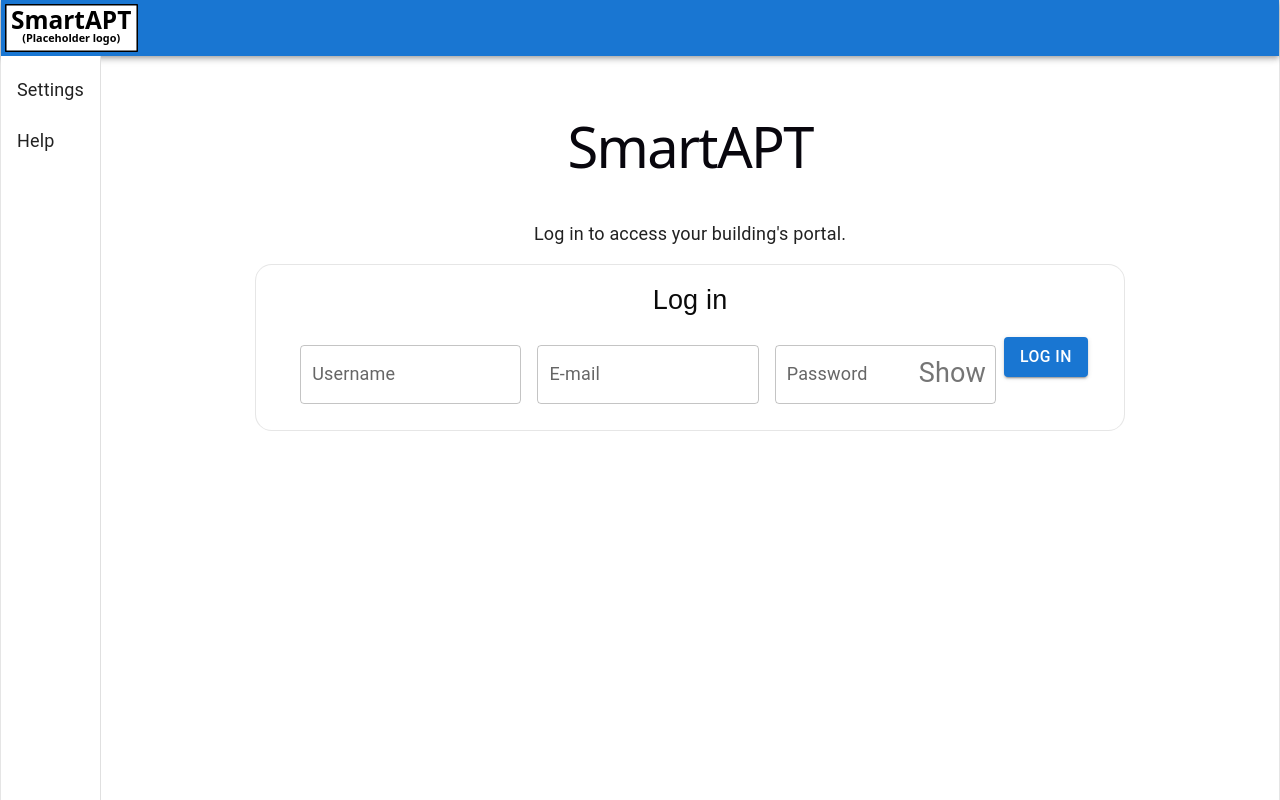
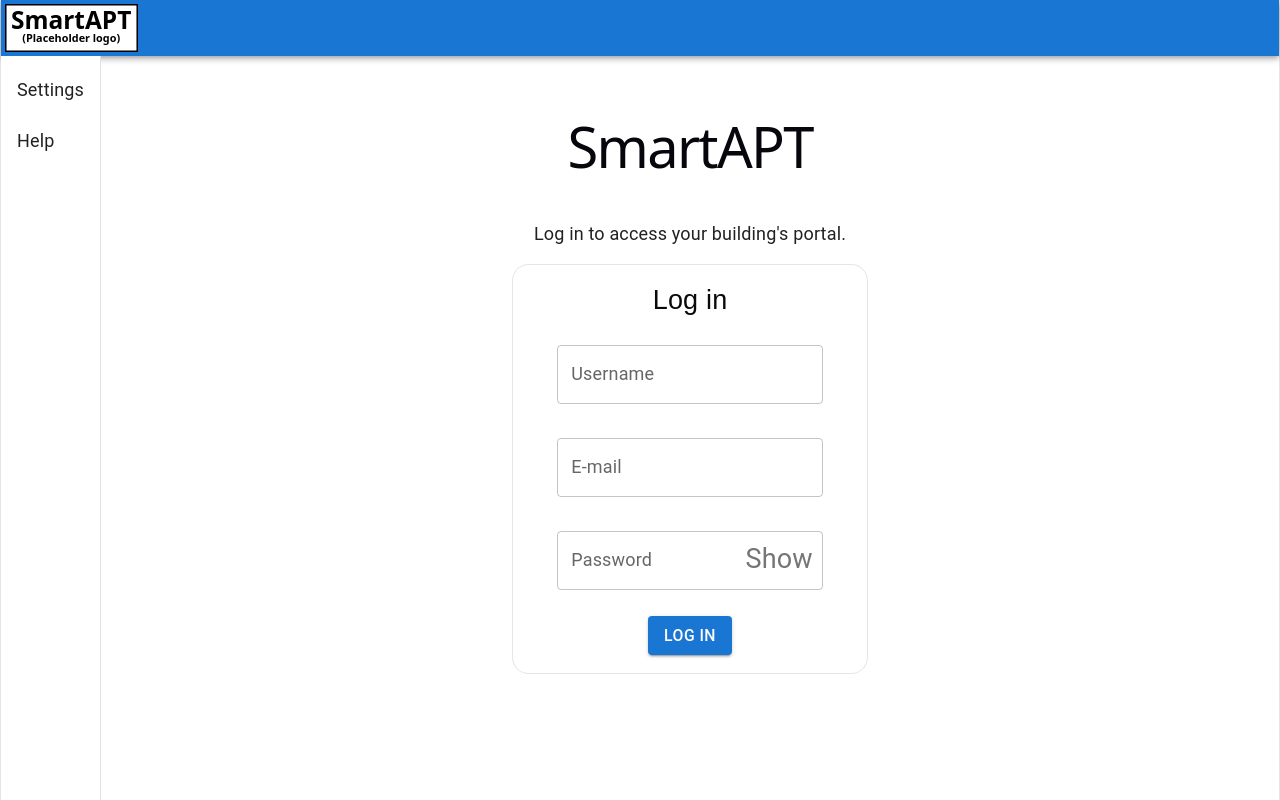
Before and after one commit to SevereWXJames/dormitory-managment-project, a React (Vite) app in the folder frontend/: page / in a window 1280 px wide. Built offline with nearby package versions, Linux system fonts and the light colour scheme; no server answers.

Commit message:
Merged changes in login form

```diff
--- a/frontend/src/components/common/LoginForm.tsx
+++ b/frontend/src/components/common/LoginForm.tsx
@@ -29,28 +29,29 @@ export function LoginForm() {
     } = useLoginForm();
 
 	return (
-		<div className="login-form">
-            <FormControl sx={{ m: 1, width: '25ch' }} variant="filled">
+        <div className="login-form flex flex-col gap-4 m-2 items-center mx-auto"
+             style={{width: 'fit-content', margin: '0 auto'}}>
+            <FormControl sx={{m: 1, width: '100%', maxWidth: '30ch'}}>
                 <InputLabel htmlFor={`${usernameFieldID}-input`}>Username</InputLabel>
                 <OutlinedInput
                     id={`${usernameFieldID}-input`}
                     type='text'
                     label="Username"
                     value={username}
-                    onChange={(e) => setUsername((e.target as HTMLInputElement).value)}
+                    onInput={(e) => setUsername((e.target as HTMLInputElement).value)}
                 />
             </FormControl>
-			<FormControl sx={{ m: 1, width: '25ch' }} variant="filled">
+            <FormControl sx={{m: 1, width: '100%', maxWidth: '30ch'}}>
                 <InputLabel htmlFor={`${emailFieldID}-input`}>E-mail</InputLabel>
                 <OutlinedInput
                     id={`${emailFieldID}-input`}
-					type='email'
+                    type='text'
                     label="E-mail"
                     value={email}
-					onChange={(e) => setEmail((e.target as HTMLInputElement).value)}
+                    onInput={(e) => setEmail((e.target as HTMLInputElement).value)}
                 />
             </FormControl>
-			<FormControl sx={{ m: 1, width: '25ch' }} variant="filled">
+            <FormControl sx={{m: 1, width: '100%', maxWidth: '30ch'}}>
                 <InputLabel htmlFor={`${passwordFieldID}-input`}>Password</InputLabel>
                 <OutlinedInput
                     id={`${passwordFieldID}-input`}
@@ -65,9 +66,11 @@ export function LoginForm() {
                                 onClick={handleClickShowPassword}
                                 onMouseDown={handleMouseDownPassword}
                                 onMouseUp={handleMouseUpPassword}
+                                onInput={(e) => setPassword((e.target as HTMLInputElement).value)}
                                 edge="end"
                             >
-						{showPassword ? <span className="password-field-edge-button">Hide</span>: <span className="password-field-edge-button">Show</span>}
+                                {showPassword ? <span className="password-field-edge-button">Hide</span> :
+                                    <span className="password-field-edge-button">Show</span>}
                             </IconButton>
                         </InputAdornment>
                     }
@@ -81,114 +84,3 @@ export function LoginForm() {
         </div>
 	)
 }
-
-
-// import { Button, FormControl, IconButton, InputAdornment, InputLabel, OutlinedInput } from "@mui/material";
-// import {useEffect, useState} from "react";
-// import { useNavigate } from "react-router-dom";
-// import {getAuthenticationState, logIn} from "../../context/authenticationSlice";
-// import {useDispatch, useSelector} from "react-redux";
-//
-// /**
-//  * React component for the login form, including e-mail and password fields,
-//  * and a “Log in” button.
-//  *
-//  * The password field and its associated variables and functions were adapted
-//  * from the Material UI documentation.
-//  * (https://mui.com/material-ui/react-text-field/#input-adornments)
-//  *
-//  * @returns JSX for the login form
-//  */
-// export function LoginForm() {
-//     const emailFieldID = "email-field";
-//     const passwordFieldID = "password-field";
-//     const usernameFieldID="username-field";
-//
-//     const navigate = useNavigate();
-//     const [username, setUsername] = useState("");
-//     const [showPassword, setShowPassword] = useState(false);
-//     const [email, setEmail] = useState("");
-//     const [password, setPassword] = useState("");
-//     const dispatch = useDispatch();
-//     const role = useSelector(getAuthenticationState);
-//
-//     const handleClickShowPassword = () => setShowPassword((show) => !show);
-//
-//     const handleMouseDownPassword = (event: React.MouseEvent<HTMLButtonElement>) => {
-//         event.preventDefault();
-//     };
-//
-//     const handleMouseUpPassword = (event: React.MouseEvent<HTMLButtonElement>) => {
-//         event.preventDefault();
-//     };
-//
-//     /**
-//      * TODO. For M2, redirects to the building manager view if the
-//      * provided e-mail has the word “admin” in it, and to the resident view
-//      * otherwise.
-//      *
-//      * Intended to handle the log in process, sending login information
-//      * over for authentication.
-//      */
-//     const handleLogIn = () => {
-//         dispatch(logIn([username, email, password]));
-//     }
-//
-//     useEffect(() => {
-//         if (role === "BUILDING_MANAGER") {
-//             navigate('/admin/dashboard');
-//         } else if (role === "RESIDENT") {
-//             navigate('/dashboard');
-//         }
-//     }, [role, navigate]);
-//
-//     return (
-//         <div className="login-form flex flex-col gap-4 m-2 items-center mx-auto" style={{ width: 'fit-content', margin: '0 auto' }}>
-//             <FormControl sx={{ m: 1, width: '100%', maxWidth: '30ch' }}>
-//                 <InputLabel htmlFor={`${usernameFieldID}-input`}>Username</InputLabel>
-//                 <OutlinedInput
-//                     id={`${usernameFieldID}-input`}
-//                     type='text'
-//                     label="Username"
-//                     onInput={(e) => setUsername((e.target as HTMLInputElement).value)}
-//                 />
-//             </FormControl>
-//             <FormControl sx={{ m: 1, width: '100%', maxWidth: '30ch' }}>
-//                 <InputLabel htmlFor={`${emailFieldID}-input`}>E-mail</InputLabel>
-//                 <OutlinedInput
-//                     id={`${emailFieldID}-input`}
-//                     type='text'
-//                     label="E-mail"
-//                     onInput={(e) => setEmail((e.target as HTMLInputElement).value)}
-//                 />
-//             </FormControl>
-//             <FormControl sx={{ m: 1, width: '100%', maxWidth: '30ch' }}>
-//                 <InputLabel htmlFor={`${passwordFieldID}-input`}>Password</InputLabel>
-//                 <OutlinedInput
-//                     id={`${passwordFieldID}-input`}
-//                     type={showPassword ? 'text' : 'password'}
-//                     endAdornment={
-//                         <InputAdornment position="end">
-//                             <IconButton
-//                                 aria-label={
-//                                     showPassword ? 'hide the password' : 'display the password'
-//                                 }
-//                                 onClick={handleClickShowPassword}
-//                                 onMouseDown={handleMouseDownPassword}
-//                                 onMouseUp={handleMouseUpPassword}
-//                                 onInput={(e) => setPassword((e.target as HTMLInputElement).value)}
-//                                 edge="end"
-//                             >
-//                                 {showPassword ? <span className="password-field-edge-button">Hide</span>: <span className="password-field-edge-button">Show</span>}
-//                             </IconButton>
-//                         </InputAdornment>
-//                     }
-//                     label="Password"
-//                 />
-//             </FormControl>
-//             <FormControl>
-//                 <Button id="open-nav-bar-button" variant="contained" onClick={handleLogIn}>Log in</Button>
-//             </FormControl>
-//         </div>
-//     )
-// }
```
Lines whose indentation alone changed are shown as unchanged.
